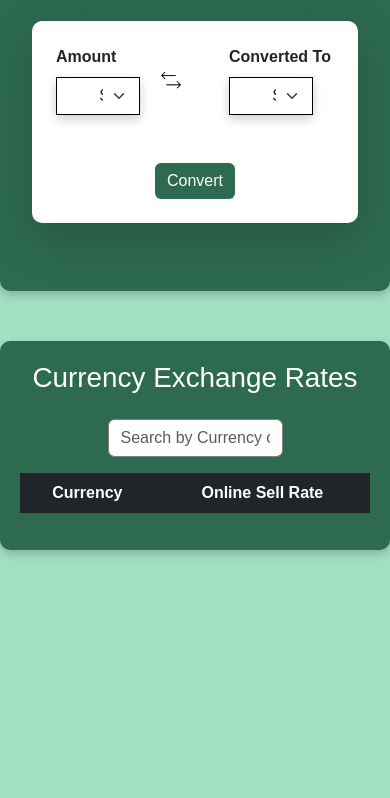
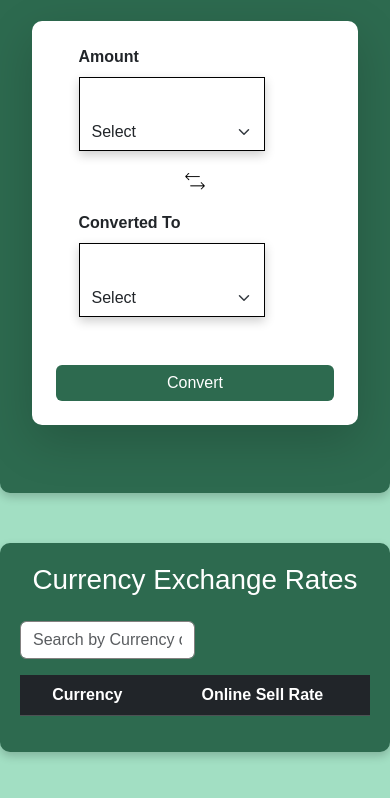
Before and after one commit to SwathiPriya24/currency, a plain HTML site: page index.html in a window 390 px wide. Shown: the part 154-952 px from the top of the page. Before the commit the page ends 844 px from the top, so only its background shows below. Drawn offline with nearby package versions, Linux system fonts and the light colour scheme; no server answers.

Commit message:
currency

```diff
--- a/styles.css
+++ b/styles.css
@@ -18,6 +18,7 @@ h1{
     border-radius: 10px;
     border: none;
 }
+
 
 .btn-primary {
     background-color: #2d6a4f;
@@ -132,3 +133,59 @@ h1{
     height: 20px;
     width: 20px;
 }
+
+
+/* Default styling for desktop */
+.card {
+    max-width: 600px;
+    margin: 0 auto;
+}
+
+.d-flex {
+    display: flex;
+}
+
+.input-box {
+    display: flex;
+    align-items: center;
+}
+
+.form-select,
+.form-control {
+    width: 100%;
+}
+
+@media (max-width: 480px) {
+    .card {
+        padding: 20px;
+        width: 100%;
+        box-sizing: border-box;
+    }
+
+    .d-flex {
+        flex-direction: column;
+        align-items: stretch;
+    }
+
+    .arrow {
+        margin: 20px 0;
+    }
+
+    .ms-5 {
+        margin-left: 0 !important;
+    }
+
+    #convertedAmount {
+        width: 100%;
+    }
+
+    #convertBtn {
+        width: 100%;
+    }
+
+    .text-center {
+        text-align: center;
+    }
+
+
+}
```
